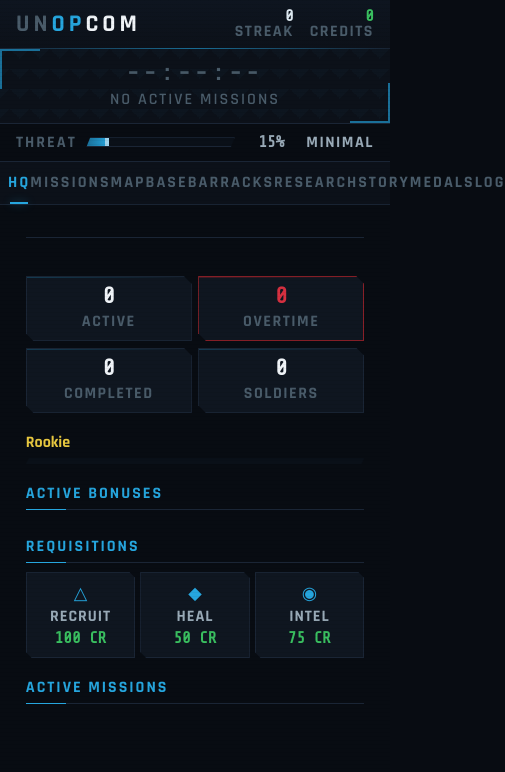
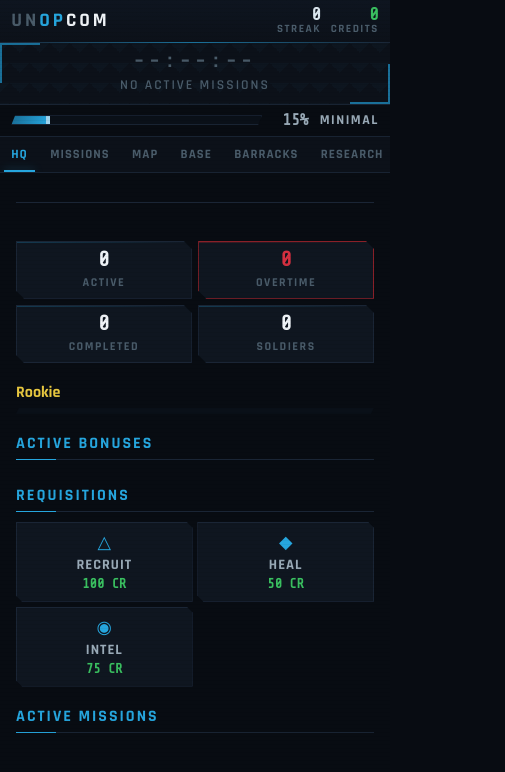
Before and after one commit to apartment09/unopcom, a website: page public/index.html in a window 390 px wide. Shown: the whole page, 505 px wide, since content can reach past the window. Drawn offline with nearby package versions, Linux system fonts and the light colour scheme; no server answers.

Commit message:
Add comprehensive responsive/mobile CSS
- Tab bar: overflow-x scrollable, flex-shrink-0 tabs, no scrollbar
- Header (≤480px): compact padding, rank badge moves to header-left,
  hide header-center title
- Invasion bar: hide ALIEN THREAT label on phones to reclaim width
- Campaign bar + territory summary: flex-wrap for narrow viewports
- Stats/shop grids: 2-column on ≤768px
- Mission actions: stacked column + larger touch targets (34px btn-icon)
- Base grid: max-width 100% on mobile, smaller cell text
- Game-over stats: 2-col grid on phones
- Research nodes: flex-wrap on small screens
- Modals/confirm: constrain to 95vw on phones
- Deadline bar, tab buttons: reduced font sizes and letter-spacing

Co-Authored-By: Claude Sonnet 4.6 <noreply@anthropic.com>

```diff
--- a/public/style.css
+++ b/public/style.css
@@ -352,7 +352,7 @@ body::after {
 .tab-content {
   display: none;
   padding: 1rem;
-  max-width: 60vw;
+  max-width: min(800px, 100%);
   margin: 0 auto;
 }
 .tab-content.active { display: block; }
@@ -2019,24 +2019,125 @@ body::after {
 
 /* Mobile ───────────────────────────────────────────────────────── */
 
+/* Rank badge in header: desktop shows it centred, mobile moves it to header-left */
+@media (min-width: 481px) {
+  .header-left .rank-badge { display: none; }
+}
+
+/* ── Tablet (≤ 768px) ──────────────────────────────────────────── */
 @media (max-width: 768px) {
-  .tab-content { max-width: 90vw; }
-}
-
+  /* Tab bar: scrollable row instead of equal-width tabs */
+  #tab-bar {
+    overflow-x: auto;
+    overflow-y: hidden;
+    scrollbar-width: none;
+    padding: 0;
+  }
+  #tab-bar::-webkit-scrollbar { display: none; }
+
+  .tab {
+    flex: 0 0 auto;
+    padding: 0.65rem 0.9rem;
+    font-size: 0.9rem;
+    letter-spacing: 1.5px;
+  }
+
+  /* Campaign / territory bars wrap */
+  .campaign-bar,
+  .territory-summary {
+    flex-wrap: wrap;
+    gap: 0.5rem 1rem;
+    justify-content: flex-start;
+  }
+
+  /* Base grid fits viewport */
+  .base-grid {
+    max-width: 100%;
+    aspect-ratio: 1;
+  }
+
+  /* Stats grid: 2 columns */
+  .stats-grid { grid-template-columns: 1fr 1fr; }
+
+  /* Shop: 2-col layout */
+  .shop-grid { grid-template-columns: 1fr 1fr; }
+
+  /* Touch-friendly icon buttons */
+  .btn-icon {
+    width: 32px;
+    height: 32px;
+    font-size: 1.1rem;
+  }
+}
+
+/* ── Phone (≤ 480px) ───────────────────────────────────────────── */
 @media (max-width: 480px) {
-  .tab-content { max-width: 95vw; }
+  /* Header: compact, rank badge moves left */
+  #header { padding: 0.4rem 0.7rem; }
   .header-center { display: none; }
-  .rank-badge { position: static; }
+  .rank-badge { position: static; clip-path: none; font-size: 0.85rem; padding: 0.1rem 0.5rem; }
   .header-left { display: flex; align-items: center; gap: 0.5rem; }
   .header-left .rank-badge { display: block; }
+  .logo { font-size: 1.2rem; letter-spacing: 3px; }
+  .header-stat-value { font-size: 1.1rem; }
+  .header-stat-label { font-size: 0.7rem; }
+  .header-right { gap: 0.6rem; }
+
+  /* Invasion bar: hide text label to save width */
+  .invasion-label { display: none; }
+  #invasion-bar { padding: 0.4rem 0.7rem; gap: 0.4rem; }
+  .threat-name { font-size: 0.85rem; min-width: 4rem; }
+
+  /* Deadline bar */
+  #deadline-bar { padding: 0.6rem 0.7rem; }
+  .deadline-timer { font-size: 1.8rem; letter-spacing: 2px; }
+  .deadline-timer.idle { font-size: 1.2rem; }
+  .deadline-label { font-size: 0.85rem; }
+
+  /* Tab bar */
+  .tab { font-size: 0.8rem; letter-spacing: 1px; padding: 0.6rem 0.7rem; }
+
+  /* Mission cards */
+  .mission-card { padding: 0.6rem 0.6rem; gap: 0.5rem; }
+  .mission-title { font-size: 0.95rem; }
+  .mission-actions { flex-direction: column; gap: 0.2rem; }
+  .btn-icon { width: 34px; height: 34px; }
+
+  /* Stats */
   .stats-grid { gap: 0.4rem; }
-  .stat-card { padding: 0.5rem; }
-  .stat-value { font-size: 1.4rem; }
-  .deadline-timer { font-size: 1.8rem; }
-  .shop-grid { gap: 0.3rem; }
-  .shop-label { font-size: 1rem; }
-}
-
-@media (min-width: 481px) {
-  .header-left .rank-badge { display: none; }
-}
+  .stat-card { padding: 0.5rem 0.4rem; }
+  .stat-value { font-size: 1.3rem; }
+  .stat-label { font-size: 0.75rem; }
+
+  /* Campaign / territory bars */
+  .campaign-bar { font-size: 0.85rem; padding: 0.4rem 0; gap: 0.4rem 0.8rem; }
+  .territory-summary { gap: 0.3rem 0.6rem; }
+  .ter-sum-item { font-size: 0.85rem; padding: 0.1rem 0.4rem; }
+
+  /* Shop */
+  .shop-grid { grid-template-columns: 1fr 1fr; gap: 0.3rem; }
+  .shop-label { font-size: 0.9rem; }
+  .shop-price { font-size: 0.85rem; }
+
+  /* Base grid: full width, smaller text */
+  .base-grid { max-width: 100%; gap: 4px; }
+  .base-cell { padding: 0.35rem; }
+  .base-cell-icon { font-size: 1.1rem; }
+  .base-cell-name { font-size: 0.8rem; letter-spacing: 0.5px; }
+  .base-cell-cost { font-size: 0.8rem; }
+
+  /* Game-over stats: 2 columns */
+  .game-over-stats { grid-template-columns: 1fr 1fr; }
+  .game-over-content { padding: 1.2rem 1rem; }
+  .game-over-title { font-size: 1.6rem; letter-spacing: 4px; }
+
+  /* Research nodes */
+  .research-node { flex-wrap: wrap; gap: 0.5rem; }
+
+  /* Soldiers */
+  .soldier-card { padding: 0.5rem 0.6rem; }
+
+  /* Modals / confirms */
+  .modal,
+  .confirm-modal { width: min(95vw, 380px); }
+}
```
